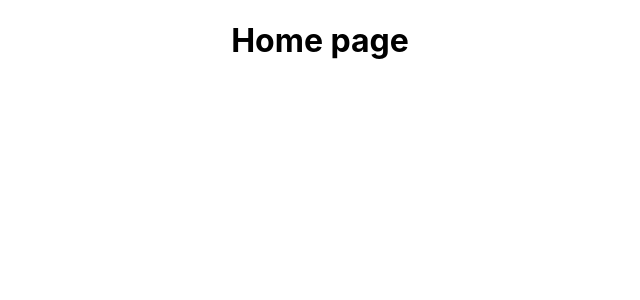
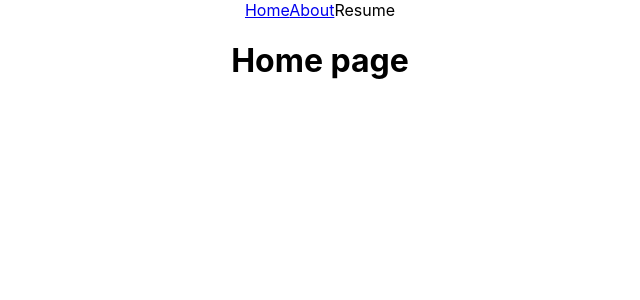
Before and after one commit to Tsedhondup/Portfolio, a React (Create React App) app: page / in a window 1280 px wide. Shown: the top 300 px of the page, without its empty margins (320-960 px from the left). Built offline with nearby package versions, Linux system fonts and the light colour scheme.

Commit message:
Header component imported to App components

```diff
--- a/src/App.js
+++ b/src/App.js
@@ -1,6 +1,8 @@
 import "./App.css";
 import { BrowserRouter, Routes, Route } from "react-router-dom";
 
+// COMPONENTS
+import Header from "./Components/Header/Header";
 import HomePage from "./Pages/HomePage/HomePage";
 import AboutPage from "./Pages/AboutPage/AboutPage";
 function App() {
@@ -8,6 +10,7 @@ function App() {
     <div className="App">
       <>
         <BrowserRouter>
+          <Header />
           <Routes>
             <Route path="/" element={<HomePage />} />
             <Route path="/About" element={<AboutPage />} />
```
